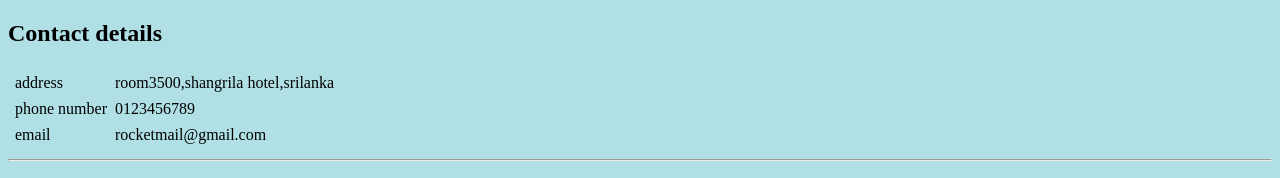
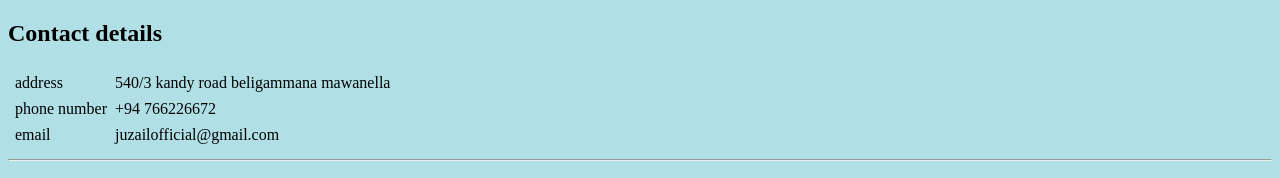
Before and after one commit to juzailml98/cv, a plain HTML site: page contact.html in a window 1280 px wide. Shown: the top 178 px of the page. Drawn offline with Linux system fonts and the light colour scheme.

Commit message:
updated real info

```diff
--- a/contact.html
+++ b/contact.html
@@ -11,20 +11,20 @@
   <table cellspacing="6">
     <tr>
       <td>address</td>
-      <td>room3500,shangrila hotel,srilanka</td>
+      <td>540/3 kandy road beligammana mawanella</td>
     </tr>
     <tr>
       <td>phone number</td>
-      <td>0123456789</td>
+      <td>+94 766226672</td>
     </tr>
     <tr>
       <td>email</td>
-      <td>rocketmail@gmail.com</td>
+      <td>juzailofficial@gmail.com</td>
     </tr>
   </table>
   <hr>
   <h2>tell me about yourself</h2>
-  <form action="mailto:rocketmail@gmail.com" method="post" enctype="text/plain">
+  <form action="mailto:juzailofficial@gmail.com" method="post" enctype="text/plain">
     <label for="">name</label>
     <input type="text" name="name" value="john doe"><br>
     <label for="">email</label>
```
